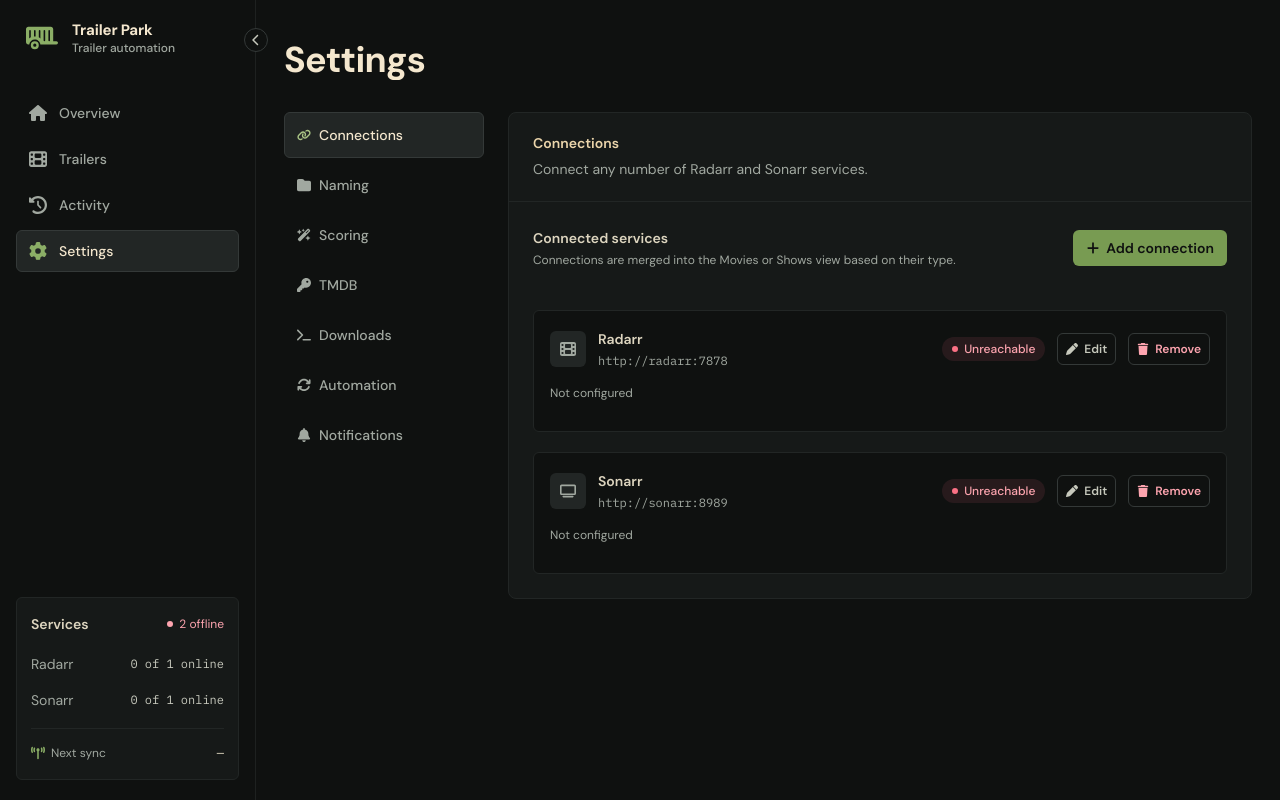
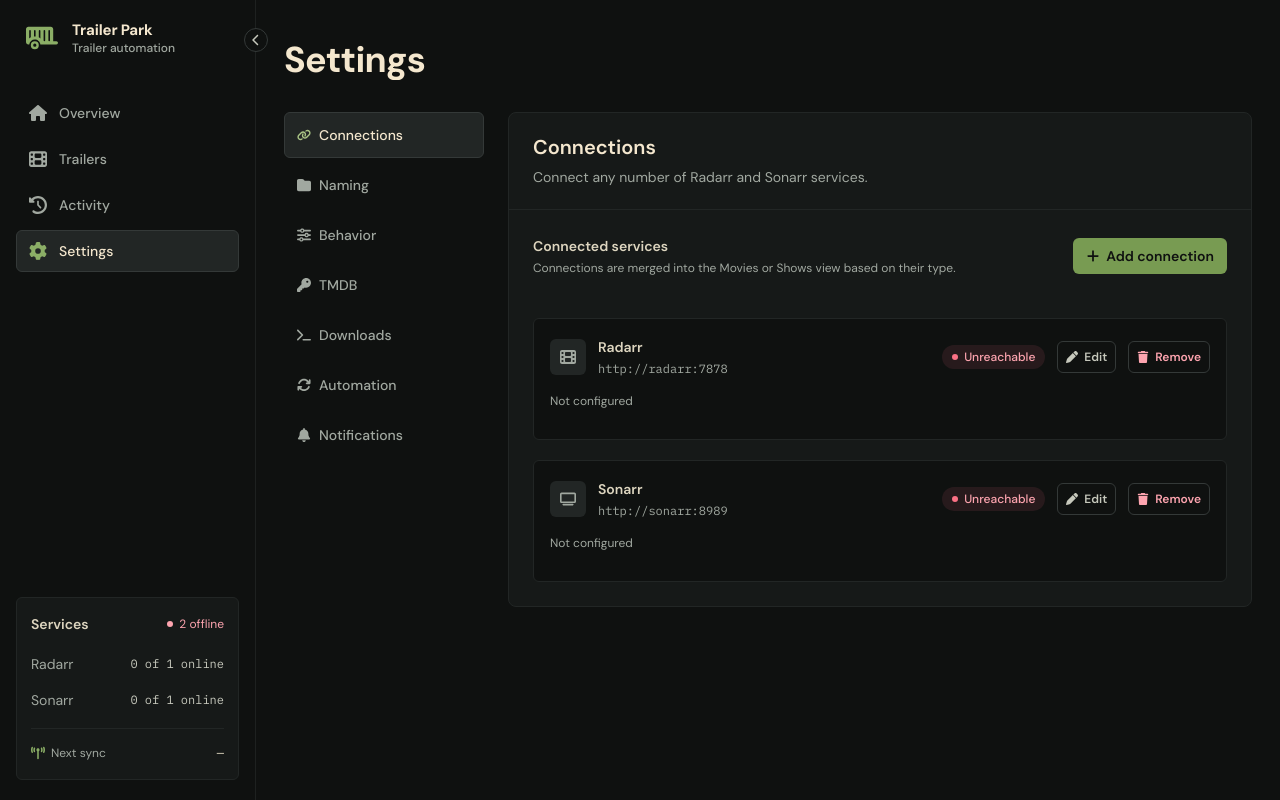
Before and after one commit to geebru/trailer-park, a Flask app: page /settings in a window 1280 px wide. Run offline with Flask 3, Linux system fonts and the light colour scheme; data that the repository does not hold is empty; parts of the project's set-up code (start-up, migrations or seed data) failed here and were passed over.

Commit message:
feat(settings): group matching options under Behavior and fix heading scale
Rename the Scoring section to Behavior and split it into Keywords and
Fallbacks groups, so the season and YouTube fallbacks no longer read as
scoring. /settings?section=scoring still opens it.

Headings were hard to tell from body text: the section h2 was 14px, smaller
than the 16px body. Add --text-xl, make .panel__title 20px in the strong
text colour, and add an h3 .group__title (16px, 600) for groups. Use it for
Events to send and Available variables too.

base.css zeroes paragraph margins and nothing restored them, so the
multi-paragraph season help ran together. Add a gap between paragraphs in
.hint.

Refs #12

Co-Authored-By: Claude Sonnet 5.5 <noreply@anthropic.com>

```diff
--- a/static/ui/css/components.css
+++ b/static/ui/css/components.css
@@ -175,10 +175,10 @@
 }
 
 .panel__title {
-  font-size: var(--text-sm);
-  line-height: var(--lh-sm);
+  font-size: var(--text-xl);
+  line-height: var(--lh-xl);
   font-weight: 600;
-  color: var(--ink-100);
+  color: var(--text-strong);
 }
 
 /* Progress */
@@ -516,6 +516,24 @@
   font-weight: 600;
 }
 
+/* base.css zeroes paragraph margins, so multi-paragraph text needs its own gap. */
+.hint p+p {
+  margin-top: var(--space-2);
+}
+
+.group {
+  display: flex;
+  flex-direction: column;
+  gap: var(--space-4);
+}
+
+.group__title {
+  font-size: var(--text-base);
+  line-height: var(--lh-base);
+  font-weight: 600;
+  color: var(--text-strong);
+}
+
 .input--mono {
   font-family: var(--font-mono);
   height: 2.75rem;
@@ -813,6 +831,10 @@
   gap: var(--space-5);
 }
 
+.stack--loose {
+  gap: var(--space-8);
+}
+
 .stack--tight {
   gap: var(--space-2);
   margin-top: var(--space-3);
--- a/static/ui/css/tokens.css
+++ b/static/ui/css/tokens.css
@@ -186,6 +186,8 @@
    --lh-sm: 1.25rem;
    --text-base: 1rem;
    --lh-base: 1.5rem;
+   --text-xl: 1.25rem;
+   --lh-xl: 1.75rem;
    --text-2xl: 1.5rem;
    --lh-2xl: 2rem;
    --text-3xl: 1.875rem;
--- a/static/ui/js/pages/settings.js
+++ b/static/ui/js/pages/settings.js
@@ -13,7 +13,7 @@ export const title = "Settings";
 const SECTIONS = [
   { id: "connections", label: "Connections", icon: "link", blurb: "Connect any number of Radarr and Sonarr services." },
   { id: "naming", label: "Naming", icon: "folder", blurb: "Choose where trailers live and how downloaded files are named." },
-  { id: "scoring", label: "Scoring", icon: "wand-magic-sparkles", blurb: "Keywords used to rank potential trailer matches." },
+  { id: "behavior", label: "Behavior", icon: "sliders", blurb: "How trailers are matched and what happens when TMDB has nothing suitable." },
   { id: "tmdb", label: "TMDB", icon: "key", blurb: "Credentials used to find trailers for each title." },
   { id: "ytdlp", label: "Downloads", icon: "terminal", blurb: "Video quality, file type, and the yt-dlp downloader." },
   { id: "automation", label: "Automation", icon: "arrows-rotate", blurb: "How often connected services sync and how long activity is kept." },
@@ -61,7 +61,8 @@ const card = (...kids) => h("div", { class: "card" }, kids);
 /* ── Page ──────────────────────────────────────────────────────────── */
 
 export function mount(container, { query, navigate }) {
-  let section = SECTIONS.some((s) => s.id === query.get("section")) ? query.get("section") : "connections";
+  const wanted = query.get("section") === "scoring" ? "behavior" : query.get("section"); // "scoring" was renamed
+  let section = SECTIONS.some((s) => s.id === wanted) ? wanted : "connections";
   let server = null;                 // last settings from the API
   let draft = {};                    // editable copy of public settings
   let secrets = {};                  // {tmdb_api_key, discord_webhook_url, clear_*}
@@ -123,7 +124,7 @@ export function mount(container, { query, navigate }) {
     paintNav();
     replace(headEl, h("div", {}, h("h2", { id: "settings-title", class: "panel__title" }, def.label), h("p", { class: "settings__blurb" }, def.blurb)));
     clearInterval(nextTimer);
-    replace(bodyEl, ({ connections, naming, scoring, tmdb, ytdlp: downloads, automation, notifications }[section])());
+    replace(bodyEl, ({ connections, naming, behavior, tmdb, ytdlp: downloads, automation, notifications }[section])());
     paintFoot();
   }
 
@@ -220,10 +221,10 @@ export function mount(container, { query, navigate }) {
       h("div", { class: "grid2" }, field("Trailer folder", "Leave blank to save beside the media file", folder.el, folder.id), field("File name template", null, tpl.el, tpl.id)),
       card(h("div", { class: "card__title" }, icon("folder", "icon tone-accent"), "Output preview"), preview, note,
         h("p", { class: "hint" }, "Files that don't match this template get a ", h("span", { class: "tone-warning" }, "Name mismatch"), " tag. Titles with more than one trailer get a ", h("span", { class: "tone-info" }, "Multiple found"), " tag; having several is allowed and isn't an error.")),
-      h("div", {}, h("div", { class: "label" }, "Available variables"), h("div", { class: "chips" }, ["{title}", "{year}"].map((t2) => h("span", { class: "chip mono" }, t2)))));
+      group("Available variables", null, h("div", { class: "chips" }, ["{title}", "{year}"].map((t2) => h("span", { class: "chip mono" }, t2)))));
   }
 
-  /* ── Scoring ─────────────────────────────────────────────────────── */
+  /* ── Behavior ────────────────────────────────────────────────────── */
   function termEditor(key, label, tone, caption) {
     const wrap = h("div", { class: "terms" });
     const terms = () => String(draft[key] || "").split(",").map((s) => s.trim()).filter(Boolean);
@@ -242,6 +243,8 @@ export function mount(container, { query, navigate }) {
     render();
     return h("div", {}, h("div", { class: "label" }, label), h("div", { class: `hint tone-${tone}` }, caption), wrap);
   }
+  const group = (heading, blurb, ...kids) => h("section", { class: "group" },
+    h("div", {}, h("h3", { class: "group__title" }, heading), blurb ? h("p", { class: "hint" }, blurb) : null), ...kids);
   function seasonFallback() {
     const sel = selectInput(SEASON_FALLBACK, draft.season_fallback, (v) => setDraft("season_fallback", v));
     const help = h("div", { class: "hint", id: `${sel.id}-help` },
@@ -254,11 +257,13 @@ export function mount(container, { query, navigate }) {
     sel.el.setAttribute("aria-describedby", help.id);
     return h("div", { class: "stack stack--tight" }, h("div", { class: "narrow" }, wrap), help);
   }
-  function scoring() {
-    return h("div", { class: "stack" },
-      h("div", { class: "grid2" }, termEditor("preferred_terms", "Positive keywords", "success", "Increase score"), termEditor("excluded_terms", "Negative keywords", "danger", "Reduce score")),
-      seasonFallback(),
-      toggle("YouTube search fallback", "When TMDB has no suitable trailer, search YouTube directly. Results are scored with the same keywords.", draft.youtube_search === "on", (v) => setDraft("youtube_search", v ? "on" : "off")));
+  function behavior() {
+    return h("div", { class: "stack stack--loose" },
+      group("Keywords", "Trailer titles are scored against these words to pick the best match.",
+        h("div", { class: "grid2" }, termEditor("preferred_terms", "Positive keywords", "success", "Increase score"), termEditor("excluded_terms", "Negative keywords", "danger", "Reduce score"))),
+      group("Fallbacks", "What to try when TMDB has no suitable trailer for a title.",
+        seasonFallback(),
+        toggle("YouTube search fallback", "Search YouTube directly. Results are scored with the same keywords.", draft.youtube_search === "on", (v) => setDraft("youtube_search", v ? "on" : "off"))));
   }
 
   /* ── Secrets (TMDB, Discord) ─────────────────────────────────────── */
@@ -349,7 +354,7 @@ export function mount(container, { query, navigate }) {
   /* ── Notifications ───────────────────────────────────────────────── */
   const notifications = () => h("div", { class: "stack" },
     secretField("discord_webhook_url", "Discord webhook URL", "Optional. Must be a discord.com webhook.", "discord", "Send test"),
-    h("div", {}, h("div", { class: "label" }, "Events to send"),
+    group("Events to send", null,
       h("div", { class: "stack stack--tight" },
         toggle("Trailer downloaded", "Send the title, source and file name after a successful download.", draft.notify_success === "on", (v) => setDraft("notify_success", v ? "on" : "off")),
         toggle("Grab failed", "Notify when a grab fails, such as no suitable match or a yt-dlp error. The message includes the reason.", draft.notify_failure === "on", (v) => setDraft("notify_failure", v ? "on" : "off")))),
```
Also changed, not shown: .claude/skills/preview/SKILL.md, README.md.
